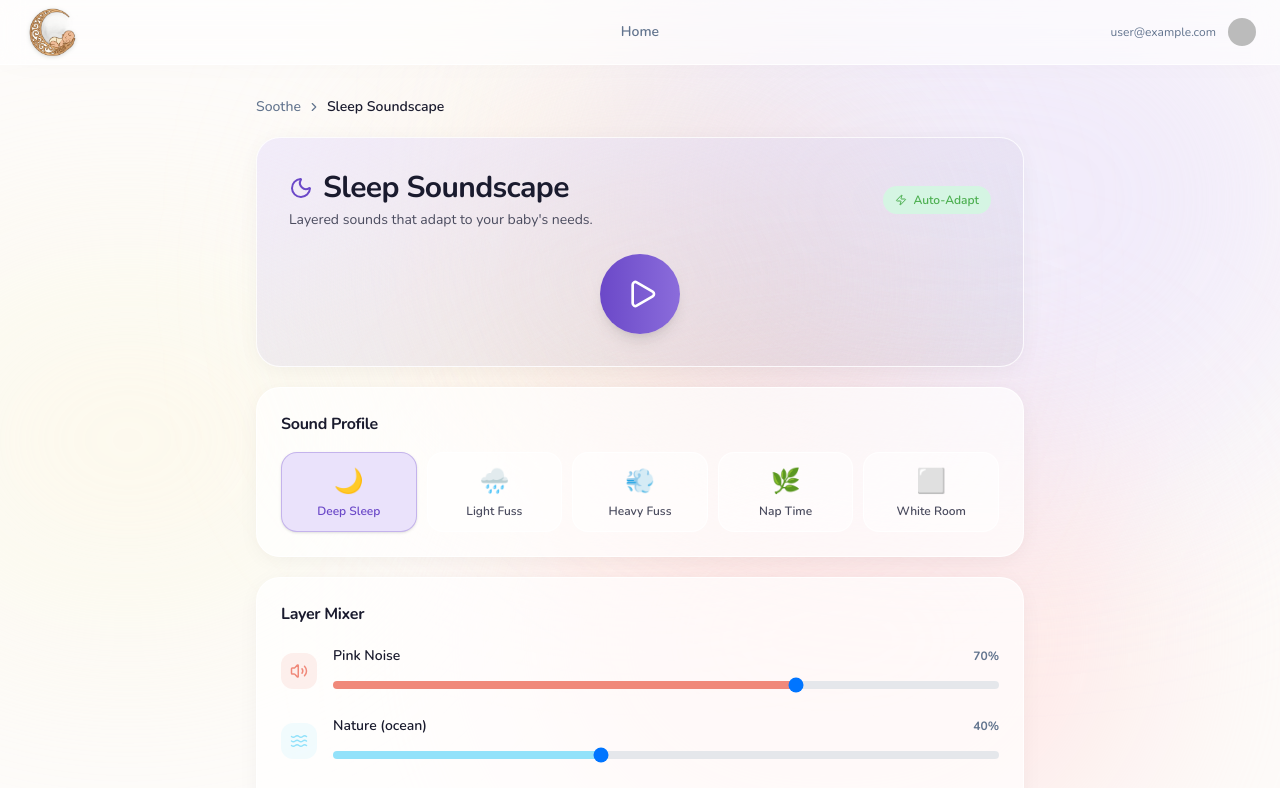
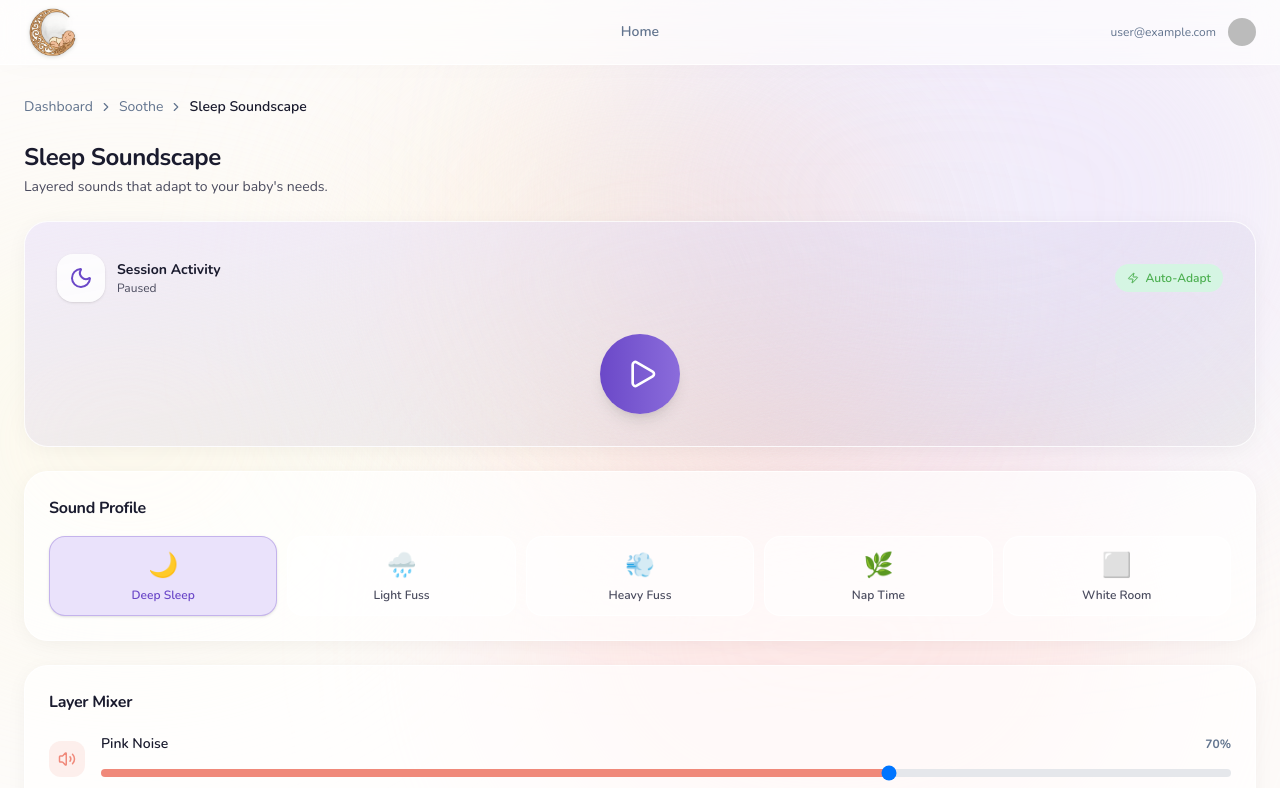
Before and after one commit to Ralein/Kynari-App, a Next.js app in the folder apps/web/: page /soothe/soundscape in a window 1280 px wide. Shown: the top 788 px of the page. Built offline with nearby package versions, Linux system fonts and the light colour scheme; no server answers; sample sign-in values are in the browser's storage; some icons are missing.

Commit message:
fixed layout

```diff
--- a/apps/web/src/app/(protected)/dashboard/page.tsx
+++ b/apps/web/src/app/(protected)/dashboard/page.tsx
@@ -23,11 +23,11 @@ export default function DashboardPage() {
                 <div>
                     <div className="flex items-center justify-center sm:justify-start gap-2 mb-2">
                         <GreetingIcon className="w-6 h-6 text-[#F0897A]" />
-                        <h1 className="text-3xl sm:text-4xl font-extrabold tracking-tight font-[family-name:var(--font-sans)] text-[#1a1b2e]">
+                        <h1 className="text-2xl font-extrabold font-[family-name:var(--font-sans)] text-[#1a1b2e]">
                             {greeting}
                         </h1>
                     </div>
-                    <p className="text-[#4a4b5e] text-lg">
+                    <p className="text-[#4a4b5e] text-sm mt-1">
                         Here&apos;s how your little ones are doing today.
                     </p>
                 </div>
--- a/apps/web/src/app/(protected)/soothe/garden/page.tsx
+++ b/apps/web/src/app/(protected)/soothe/garden/page.tsx
@@ -112,46 +112,33 @@ export default function MemoryGardenPage() {
     };
 
     return (
-        <div className="animate-fade-in relative z-10 w-full mx-auto max-w-3xl space-y-5">
+        <div className="animate-fade-in space-y-6 relative z-10 w-full mx-auto">
             {/* Breadcrumb */}
-            <div className="flex items-center gap-1.5 text-sm text-slate-500 font-medium">
-                <Link href="/soothe" className="hover:text-[#1a1b2e] transition-colors">
-                    Soothe
-                </Link>
+            <div className="flex items-center gap-1.5 text-sm text-slate-500">
+                <Link href="/dashboard" className="hover:text-[#6B48C8] transition-colors">Dashboard</Link>
+                <ChevronRight className="w-3.5 h-3.5" />
+                <Link href="/soothe" className="hover:text-[#6B48C8] transition-colors">Soothe</Link>
                 <ChevronRight className="w-3.5 h-3.5" />
                 <span className="text-[#1a1b2e] font-semibold">Memory Garden</span>
             </div>
 
             {/* Header */}
-            <div className="bg-gradient-to-br from-[#D5F5E3]/60 to-[#B5EAC5]/30 border border-white/80 backdrop-blur-sm shadow-[0_4px_24px_-4px_rgba(0,0,0,0.06)] rounded-3xl p-6 sm:p-8">
-                <div className="flex items-center justify-between">
-                    <div>
-                        <div className="flex items-center gap-2.5 mb-2">
-                            <Sprout className="w-6 h-6 text-[#7BC89D]" />
-                            <h1 className="text-2xl sm:text-3xl font-extrabold tracking-tight font-[family-name:var(--font-sans)] text-[#1a1b2e]">
+            <div className="flex flex-col sm:flex-row sm:items-end justify-between gap-6">
+                <div className="flex-1">
+                    <h1 className="text-2xl font-extrabold font-[family-name:var(--font-sans)] text-[#1a1b2e]">
                         Memory Garden
                     </h1>
-                        </div>
-                        <p className="text-sm text-[#4a4b5e]">
+                    <p className="text-sm text-[#4a4b5e] mt-1">
                         A living journal of your baby&apos;s beautiful firsts.
                     </p>
-                    </div>
-                    <button
-                        onClick={() => setShowAdd(!showAdd)}
-                        className="px-5 py-2.5 rounded-full bg-gradient-to-r from-[#7BC89D] to-[#B5EAC5] text-white text-sm font-semibold hover:shadow-lg hover:-translate-y-0.5 transition-all duration-200 shadow-[0_8px_20px_-6px_rgba(123,200,157,0.5)] flex items-center gap-2"
-                    >
-                        <Plus className="w-4 h-4" />
-                        Add Milestone
-                    </button>
-                </div>
 
-                {/* Child selector */}
+                    {/* Child selector simplified */}
                     {children && children.length > 1 && (
-                    <div className="mt-4 pt-4 border-t border-white/40">
+                        <div className="mt-3">
                             <select
                                 value={selectedChild}
                                 onChange={(e) => setSelectedChild(e.target.value)}
-                            className="px-3 py-2 rounded-xl border border-white/50 bg-white/50 text-sm font-medium text-[#1a1b2e]"
+                                className="px-3 py-1.5 rounded-lg border border-slate-200 bg-white text-xs font-medium text-[#1a1b2e] focus:outline-none focus:ring-2 focus:ring-[#7BC89D]/20 shadow-sm"
                             >
                                 {children.map((child) => (
                                     <option key={child.id} value={child.id}>{child.name}</option>
@@ -159,6 +146,15 @@ export default function MemoryGardenPage() {
                             </select>
                         </div>
                     )}
+                </div>
+
+                <button
+                    onClick={() => setShowAdd(!showAdd)}
+                    className="inline-flex items-center justify-center px-6 py-2.5 rounded-full bg-gradient-to-r from-[#7BC89D] to-[#B5EAC5] text-white text-sm font-semibold hover:shadow-lg hover:-translate-y-0.5 transition-all duration-200 shadow-[0_8px_20px_-6px_rgba(123,200,157,0.5)] gap-2 self-start sm:self-auto"
+                >
+                    {showAdd ? <Star className="w-4 h-4 fill-white animate-pulse" /> : <Plus className="w-4 h-4" />}
+                    {showAdd ? "Recording Firsts..." : "Add Milestone"}
+                </button>
             </div>
 
             {/* Add Milestone Form */}
--- a/apps/web/src/app/(protected)/soothe/page.tsx
+++ b/apps/web/src/app/(protected)/soothe/page.tsx
@@ -4,6 +4,7 @@ import Link from "next/link";
 import { useChildren } from "@/lib/hooks";
 import {
     BookOpen,
+    ChevronRight,
     Heart,
     Moon,
     Music,
@@ -75,18 +76,25 @@ export default function SoothePage() {
     const hasChildren = !!children && children.length > 0;
 
     return (
-        <div className="animate-fade-in relative z-10 w-full mx-auto max-w-5xl">
+        <div className="animate-fade-in space-y-6 relative z-10 w-full mx-auto">
+            {/* Breadcrumb */}
+            <div className="flex items-center gap-1.5 text-sm text-slate-500">
+                <Link href="/dashboard" className="hover:text-[#6B48C8] transition-colors">Dashboard</Link>
+                <ChevronRight className="w-3.5 h-3.5" />
+                <span className="text-[#1a1b2e] font-semibold">Soothe</span>
+            </div>
+
             {/* Header */}
             <div className="mb-10 text-center sm:text-left">
                 <div className="flex items-center justify-center sm:justify-start gap-2.5 mb-2">
                     <div className="w-10 h-10 rounded-2xl bg-gradient-to-br from-[#FFE5E0] to-[#FCECD8] flex items-center justify-center shadow-sm">
                         <Sparkles className="w-5 h-5 text-[#F0897A]" />
                     </div>
-                    <h1 className="text-3xl sm:text-4xl font-extrabold tracking-tight font-[family-name:var(--font-sans)] text-[#1a1b2e]">
+                    <h1 className="text-2xl font-extrabold font-[family-name:var(--font-sans)] text-[#1a1b2e]">
                         Soothe & Comfort
                     </h1>
                 </div>
-                <p className="text-[#4a4b5e] text-lg mt-1">
+                <p className="text-[#4a4b5e] text-sm mt-1">
                     Tools that help you respond when your baby needs you most.
                 </p>
             </div>
--- a/apps/web/src/app/(protected)/soothe/soundscape/page.tsx
+++ b/apps/web/src/app/(protected)/soothe/soundscape/page.tsx
@@ -184,29 +184,37 @@ export default function SoundscapePage() {
     };
 
     return (
-        <div className="animate-fade-in relative z-10 w-full mx-auto max-w-3xl space-y-5">
+        <div className="animate-fade-in space-y-6 relative z-10 w-full mx-auto">
             {/* Breadcrumb */}
-            <div className="flex items-center gap-1.5 text-sm text-slate-500 font-medium">
-                <Link href="/soothe" className="hover:text-[#1a1b2e] transition-colors">
-                    Soothe
-                </Link>
+            <div className="flex items-center gap-1.5 text-sm text-slate-500">
+                <Link href="/dashboard" className="hover:text-[#6B48C8] transition-colors">Dashboard</Link>
+                <ChevronRight className="w-3.5 h-3.5" />
+                <Link href="/soothe" className="hover:text-[#6B48C8] transition-colors">Soothe</Link>
                 <ChevronRight className="w-3.5 h-3.5" />
                 <span className="text-[#1a1b2e] font-semibold">Sleep Soundscape</span>
             </div>
 
-            {/* Header + Play Button */}
+            {/* Header */}
+            <div>
+                <h1 className="text-2xl font-extrabold font-[family-name:var(--font-sans)] text-[#1a1b2e]">
+                    Sleep Soundscape
+                </h1>
+                <p className="text-sm text-[#4a4b5e] mt-1">
+                    Layered sounds that adapt to your baby&apos;s needs.
+                </p>
+            </div>
+
+            {/* Active Session Card */}
             <div className="bg-gradient-to-br from-[#EAE2FB]/60 to-[#1a1b2e]/5 border border-white/80 backdrop-blur-sm shadow-[0_4px_24px_-4px_rgba(0,0,0,0.06)] rounded-3xl p-6 sm:p-8">
-                <div className="flex items-center justify-between mb-6">
-                    <div>
-                        <div className="flex items-center gap-2.5 mb-1">
+                <div className="flex items-center justify-between mb-8">
+                    <div className="flex items-center gap-3">
+                        <div className="w-12 h-12 rounded-2xl bg-white/80 flex items-center justify-center shadow-sm">
                             <Moon className="w-6 h-6 text-[#6B48C8]" />
-                            <h1 className="text-2xl sm:text-3xl font-extrabold tracking-tight font-[family-name:var(--font-sans)] text-[#1a1b2e]">
-                                Sleep Soundscape
-                            </h1>
                         </div>
-                        <p className="text-sm text-[#4a4b5e]">
-                            Layered sounds that adapt to your baby&apos;s needs.
-                        </p>
+                        <div>
+                            <p className="text-sm font-bold text-[#1a1b2e]">Session Activity</p>
+                            <p className="text-xs text-[#4a4b5e]">{isPlaying ? "Mixing sounds live..." : "Paused"}</p>
+                        </div>
                     </div>
                     <AutoAdaptBadge active={autoAdapt} />
                 </div>
--- a/apps/web/src/app/(protected)/soothe/stories/page.tsx
+++ b/apps/web/src/app/(protected)/soothe/stories/page.tsx
@@ -104,38 +104,33 @@ export default function StoriesPage() {
     };
 
     return (
-        <div className="animate-fade-in relative z-10 w-full mx-auto max-w-3xl space-y-5">
+        <div className="animate-fade-in space-y-6 relative z-10 w-full mx-auto">
             {/* Breadcrumb */}
-            <div className="flex items-center gap-1.5 text-sm text-slate-500 font-medium">
-                <Link href="/soothe" className="hover:text-[#1a1b2e] transition-colors">
-                    Soothe
-                </Link>
+            <div className="flex items-center gap-1.5 text-sm text-slate-500">
+                <Link href="/dashboard" className="hover:text-[#6B48C8] transition-colors">Dashboard</Link>
+                <ChevronRight className="w-3.5 h-3.5" />
+                <Link href="/soothe" className="hover:text-[#6B48C8] transition-colors">Soothe</Link>
                 <ChevronRight className="w-3.5 h-3.5" />
                 <span className="text-[#1a1b2e] font-semibold">Picture Book</span>
             </div>
 
             {/* Header */}
-            <div className="bg-gradient-to-br from-[#FCECD8]/60 to-[#FFE5E0]/30 border border-white/80 backdrop-blur-sm shadow-[0_4px_24px_-4px_rgba(0,0,0,0.06)] rounded-3xl p-6 sm:p-8">
-                <div className="flex items-center justify-between">
+            <div className="flex flex-col sm:flex-row sm:items-end justify-between gap-6">
                 <div>
-                        <div className="flex items-center gap-2.5 mb-2">
-                            <BookOpen className="w-6 h-6 text-[#F3A595]" />
-                            <h1 className="text-2xl sm:text-3xl font-extrabold tracking-tight font-[family-name:var(--font-sans)] text-[#1a1b2e]">
-                                Picture Book
+                    <h1 className="text-2xl font-extrabold font-[family-name:var(--font-sans)] text-[#1a1b2e]">
+                        AI Picture Book
                     </h1>
-                        </div>
-                        <p className="text-sm text-[#4a4b5e]">
-                            AI-generated stories starring your little one.
+                    <p className="text-sm text-[#4a4b5e] mt-1">
+                        Personalized illustrated stories starring your little one.
                     </p>
                 </div>
                 <button
                     onClick={() => setShowGenerator(!showGenerator)}
-                        className="px-5 py-2.5 rounded-full bg-gradient-to-r from-[#F0897A] to-[#EFA192] text-white text-sm font-semibold hover:shadow-lg hover:-translate-y-0.5 transition-all duration-200 shadow-[0_8px_20px_-6px_rgba(240,137,122,0.5)] flex items-center gap-2"
+                    className="inline-flex items-center justify-center px-6 py-2.5 rounded-full bg-gradient-to-r from-[#F0897A] to-[#EFA192] text-white text-sm font-semibold hover:shadow-lg hover:-translate-y-0.5 transition-all duration-200 shadow-[0_8px_20px_-6px_rgba(240,137,122,0.5)] gap-2 self-start sm:self-auto"
                 >
-                        <Plus className="w-4 h-4" />
-                        New Book
+                    {showGenerator ? <Heart className="w-4 h-4 fill-white animate-pulse" /> : <Plus className="w-4 h-4" />}
+                    {showGenerator ? "Creating magic..." : "New Book"}
                 </button>
-                </div>
             </div>
 
             {/* Generator Panel */}
--- a/apps/web/src/app/(protected)/soothe/voice/page.tsx
+++ b/apps/web/src/app/(protected)/soothe/voice/page.tsx
@@ -167,25 +167,22 @@ export default function VoiceLullabyPage() {
         : lullabies.filter((l) => l.mood === activeMood);
 
     return (
-        <div className="animate-fade-in relative z-10 w-full mx-auto max-w-3xl space-y-5">
+        <div className="animate-fade-in space-y-6 relative z-10 w-full mx-auto">
             {/* Breadcrumb */}
-            <div className="flex items-center gap-1.5 text-sm text-slate-500 font-medium">
-                <Link href="/soothe" className="hover:text-[#1a1b2e] transition-colors">
-                    Soothe
-                </Link>
+            <div className="flex items-center gap-1.5 text-sm text-slate-500">
+                <Link href="/dashboard" className="hover:text-[#6B48C8] transition-colors">Dashboard</Link>
+                <ChevronRight className="w-3.5 h-3.5" />
+                <Link href="/soothe" className="hover:text-[#6B48C8] transition-colors">Soothe</Link>
                 <ChevronRight className="w-3.5 h-3.5" />
                 <span className="text-[#1a1b2e] font-semibold">Voice Lullaby</span>
             </div>
 
             {/* Header */}
-            <div className="bg-gradient-to-br from-[#D6F4FF]/60 to-[#C2ECFB]/30 border border-white/80 backdrop-blur-sm shadow-[0_4px_24px_-4px_rgba(0,0,0,0.06)] rounded-3xl p-6 sm:p-8">
-                <div className="flex items-center gap-2.5 mb-2">
-                    <Music className="w-6 h-6 text-[#3AADDB]" />
-                    <h1 className="text-2xl sm:text-3xl font-extrabold tracking-tight font-[family-name:var(--font-sans)] text-[#1a1b2e]">
-                        Voice Lullaby Studio
-                    </h1>
-                </div>
-                <p className="text-sm text-[#4a4b5e]">
+            <div>
+                <h1 className="text-2xl font-extrabold font-[family-name:var(--font-sans)] text-[#1a1b2e]">
+                    Voice Lullaby Studio
+                </h1>
+                <p className="text-sm text-[#4a4b5e] mt-1">
                     Choose a voice and play classic lullabies rendered with Kokoro AI.
                 </p>
             </div>
```
Also changed, not shown: 1 other file (tests, documents, lock files or other folders). Lines whose indentation alone changed are shown as unchanged.
